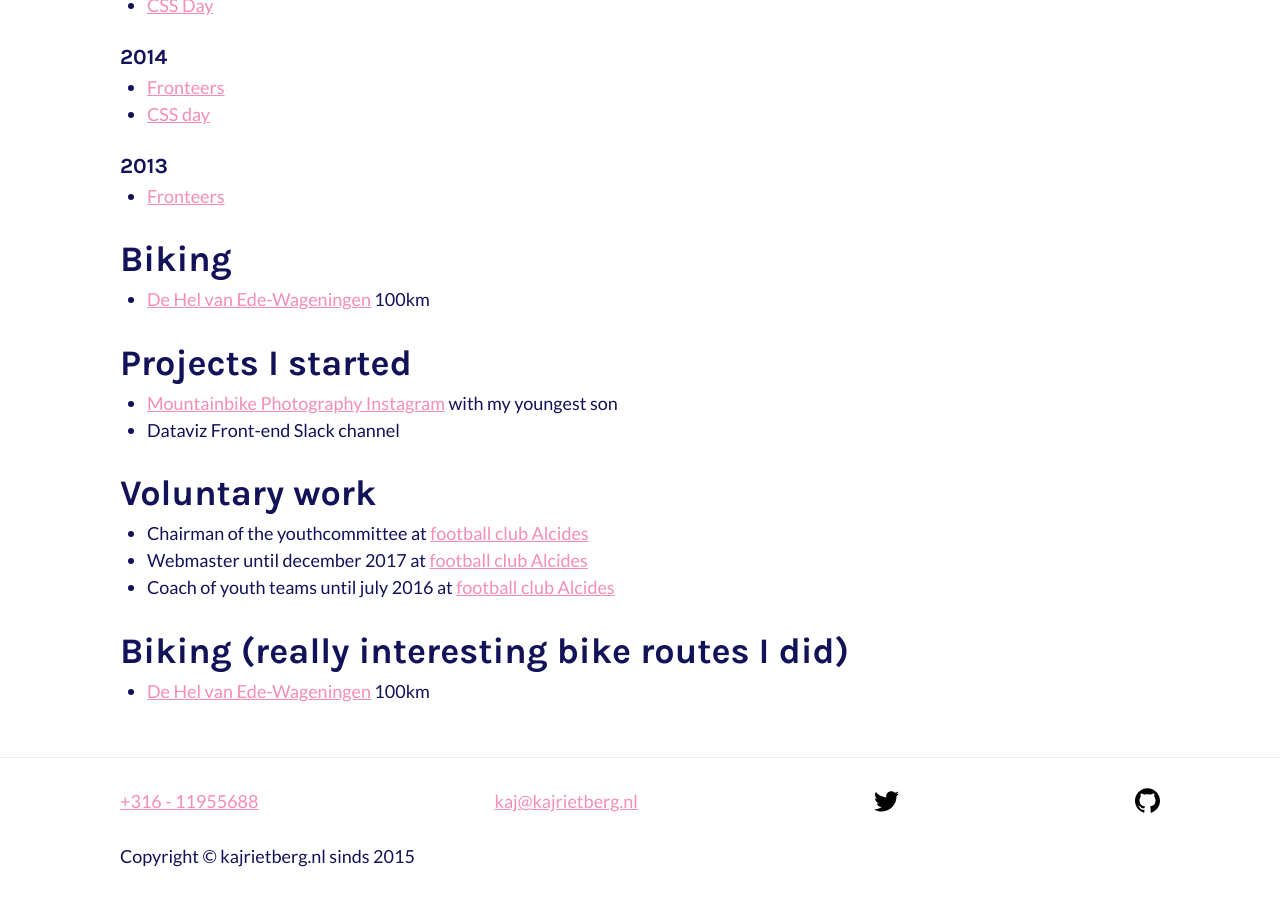
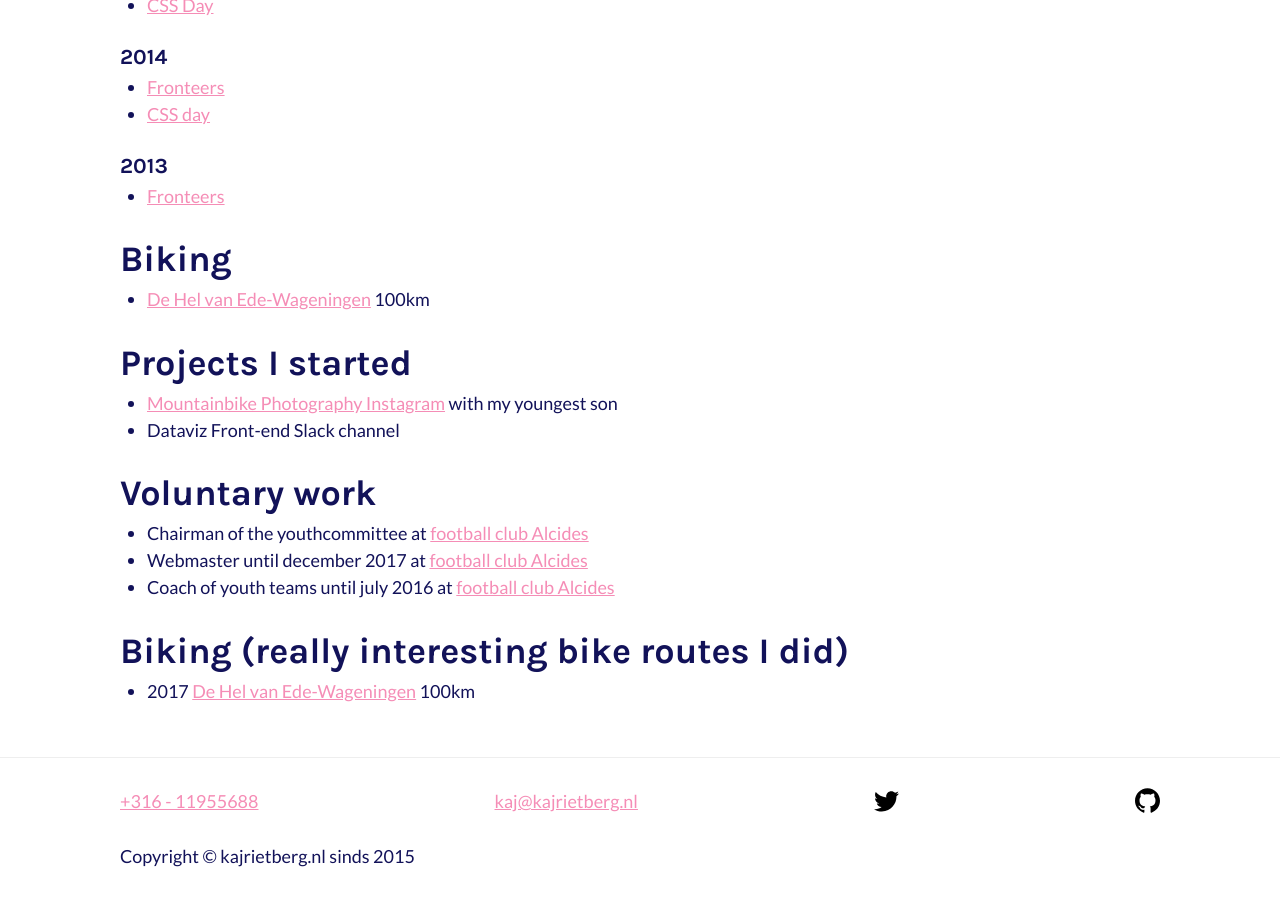
Before and after one commit to kajrietberg/kajrietberg.nl, a Jekyll site: the page built from about-kaj-rietberg.html, in a window 1280 px wide and 900 px high, scrolled down 2043 px. Built offline with Jekyll 4.4.1, drawn with Linux system fonts in a browser that asks for light colours.

Commit message:
Toevoeging op de about

```diff
--- a/about-kaj-rietberg.html
+++ b/about-kaj-rietberg.html
@@ -191,7 +191,7 @@ page-class: page--about
 
 				<h2>Biking (really interesting bike routes I did)</h2>
 				<ul>
-					<li><a href="http://www.janjanssenclassic.nl/MTB-routes">De Hel van Ede-Wageningen</a> 100km</li>
+					<li>2017 <a href="http://www.janjanssenclassic.nl/MTB-routes">De Hel van Ede-Wageningen</a> 100km </li>
 				</ul>
 
 			</section>
```
